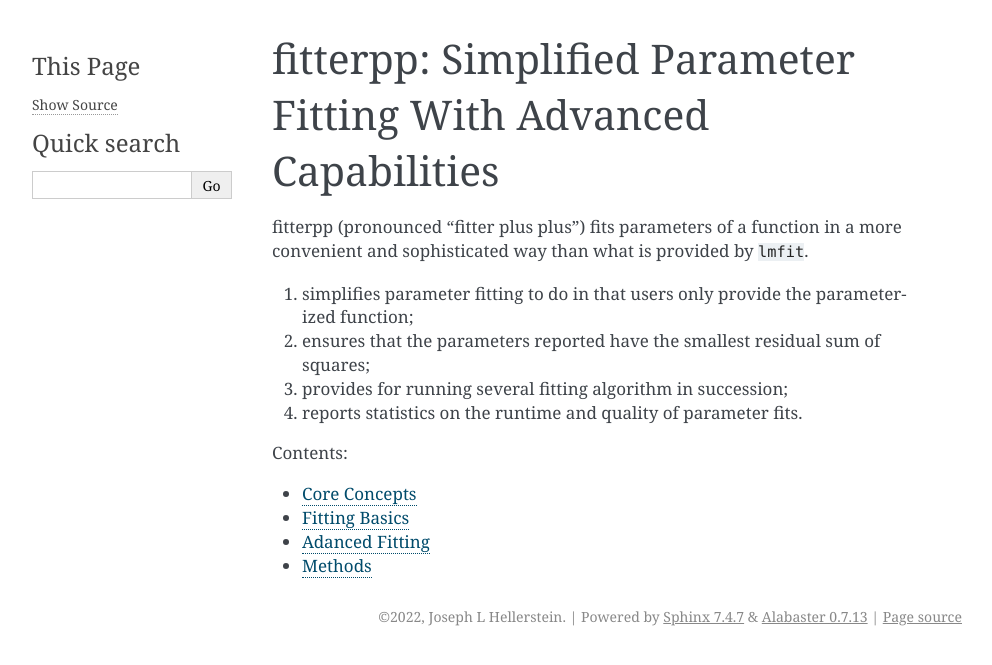
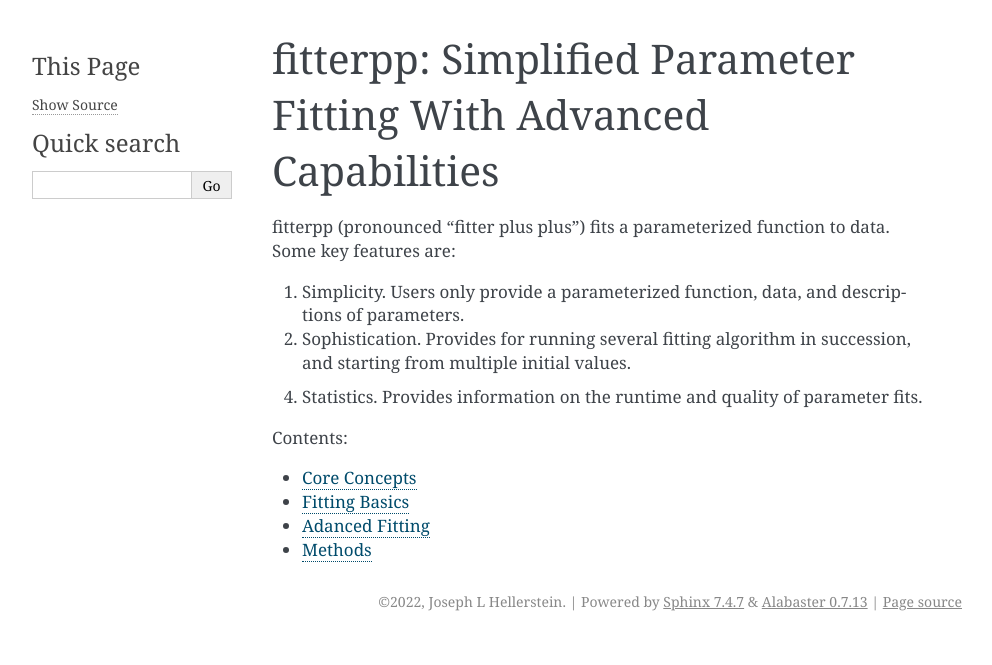
Before and after one commit to ModelEngineering/ExtendedFitter, a Sphinx documentation site: the page built from docs/source/index.rst, in a window 1280 px wide. Shown: the top 665 px of the page, without its empty margins (148-1140 px from the left). Built offline with Sphinx 7.4.7, drawn with Linux system fonts in a browser that asks for light colours.

Commit message:
misc updates

```diff
--- a/docs/source/conf.py
+++ b/docs/source/conf.py
@@ -22,7 +22,7 @@
 author = 'Joseph L Hellerstein'
 
 # The full version, including alpha/beta/rc tags
-release = '0.0.1'
+release = '0.0.2'
 
 
 # -- General configuration ---------------------------------------------------
--- a/docs/source/index.rst
+++ b/docs/source/index.rst
@@ -6,16 +6,14 @@
 fitterpp: Simplified Parameter Fitting With Advanced Capabilities
 =================================================================
 
-fitterpp (pronounced "fitter plus plus") fits parameters of a function in a more
-convenient and sophisticated way than what is provided by ``lmfit``.
+fitterpp (pronounced "fitter plus plus") fits a parameterized function to data.
+Some key features are:
 
-1. simplifies parameter fitting to do in that users only provide the parameterized function;
+1. Simplicity. Users only provide a parameterized function, data, and descriptions of parameters.
 
-2. ensures that the parameters reported have the smallest residual sum of squares;
+2. Sophistication. Provides for running several fitting algorithm in succession, and starting from multiple initial values.
 
-3. provides for running several fitting algorithm in succession;
-
-4. reports statistics on the runtime and quality of parameter fits.
+4. Statistics. Provides information on the runtime and quality of parameter fits.
 
 
 .. toctree::
--- a/fitterpp/__init__.py
+++ b/fitterpp/__init__.py
@@ -1,4 +1,3 @@
-from fitterpp.fitterpp import Fitterpp
 from fitterpp.constants import METHOD_LEASTSQ, \
     METHOD_DIFFERENTIAL_EVOLUTION,  \
     METHOD_BOTH, METHOD_FITTER_DEFAULTS, MAX_NFEV
```
Also changed, not shown: docs/source/methods.rst (+4 -4 lines), 1 other file.
